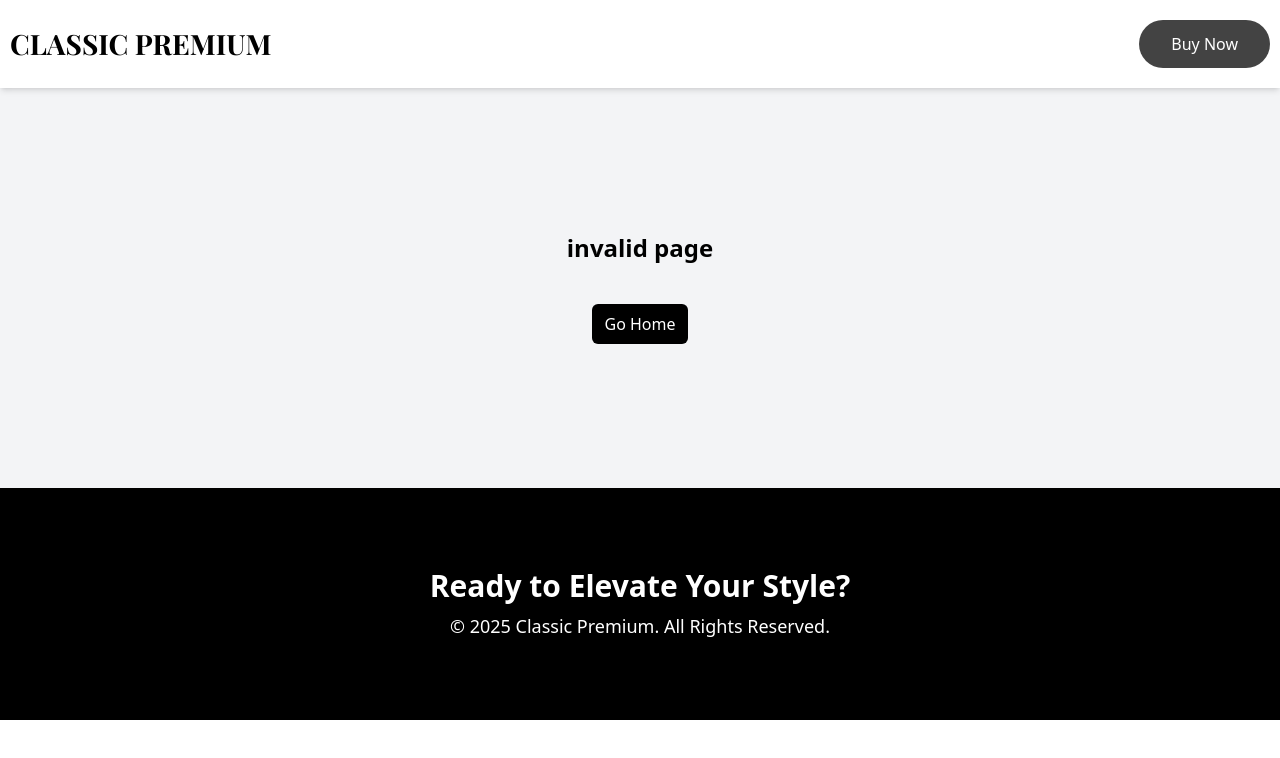
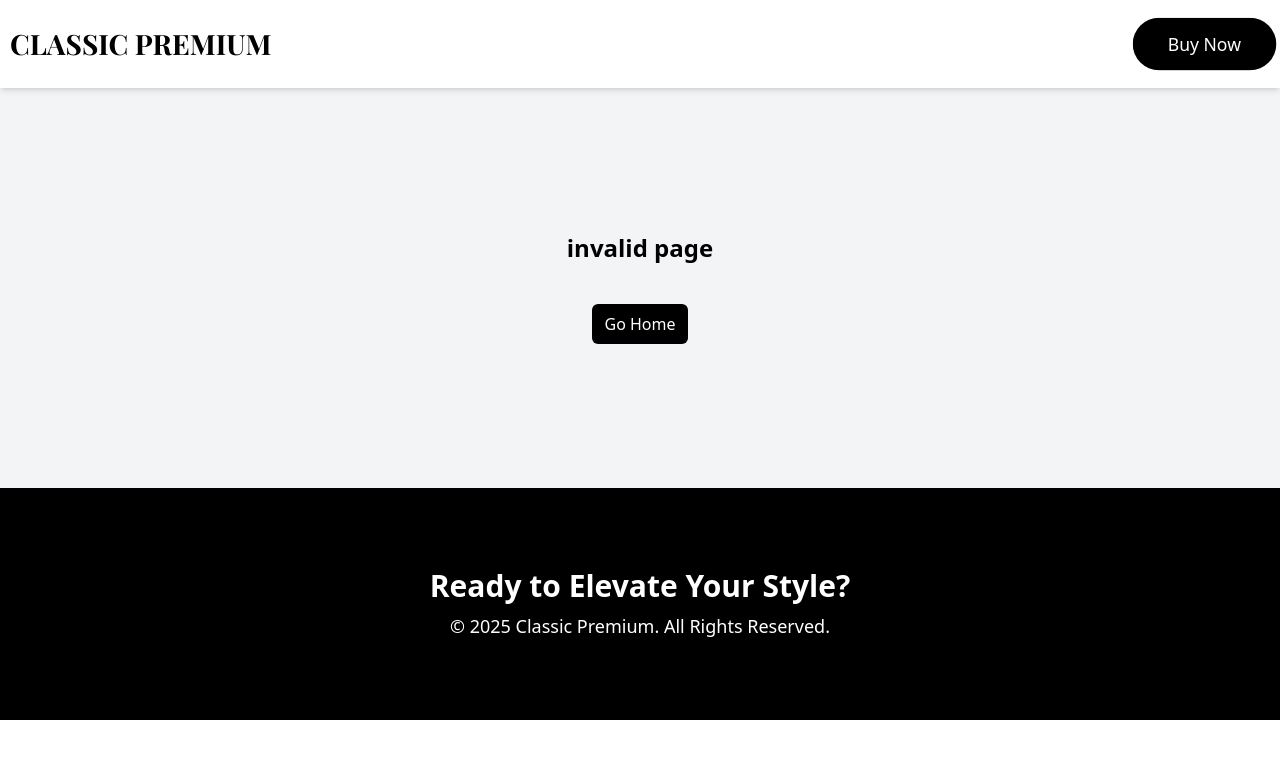
Before and after one commit to MrAbidAkash/vynteex, a Next.js app: page /payment-success in a window 1280 px wide. Shown: the top 758 px of the page. Built offline with nearby package versions, Linux system fonts and the light colour scheme.

Commit message:
all_done_finally

```diff
--- a/src/app/(frontend)/_components/CTASection.tsx
+++ b/src/app/(frontend)/_components/CTASection.tsx
@@ -1,4 +1,4 @@
-"use client"
+'use client'
 
 export default function CTASection() {
   const handleBuyNow = () => {
@@ -17,7 +17,10 @@ export default function CTASection() {
         {' '}
         Limited stock available. Purchase now before the offer ends.{' '}
       </p>
-      <button onClick={handleBuyNow} className="bg-[linear-gradient(135deg,var(--secondary),var(--accent))] text-white px-6 py-3 rounded-full text-xl mt-5 cursor-pointer animate-pulse">
+      <button
+        onClick={handleBuyNow}
+        className="bg-[linear-gradient(135deg,var(--secondary),var(--accent))] text-white px-6 py-3 rounded-full text-xl mt-5 cursor-pointer enroll_Now"
+      >
         Buy Now & Save Today
       </button>
     </section>
--- a/src/app/(frontend)/globals.css
+++ b/src/app/(frontend)/globals.css
@@ -36,3 +36,64 @@
   transform: translateY(80px);
   transition: 0.5s;
 } */
+
+@keyframes button-pulse {
+  0% {
+    transform: rotate(0deg) scale(1);
+  }
+  10% {
+    transform: rotate(10deg) scale(1.05);
+  }
+  20% {
+    transform: rotate(-10deg) scale(1.1);
+  }
+  30% {
+    transform: rotate(5deg) scale(0.95);
+  }
+  40% {
+    transform: rotate(-5deg) scale(1.05);
+  }
+  50% {
+    transform: rotate(0deg) scale(1);
+  }
+  60% {
+    transform: translateX(3px) rotate(3deg);
+  }
+  65% {
+    transform: translateX(-3px) rotate(-3deg);
+  }
+  70% {
+    transform: translateX(2px) rotate(2deg);
+  }
+  75% {
+    transform: translateX(-2px) rotate(-2deg);
+  }
+  80% {
+    transform: translateX(0) rotate(0deg) scale(1.1);
+  }
+  100% {
+    transform: scale(1);
+  }
+}
+
+.enroll_Now {
+  transition:
+    transform 0.3s ease,
+    background-color 0.3s ease;
+
+  animation: button-pulse 3s ease-in-out infinite;
+}
+
+.enroll_Now:hover {
+  background-color: #e04e2c;
+  /* transform: scale(1.05); */
+}
+
+/* button:hover {
+  background-color: var(--secondary-color);
+  box-shadow: 1px 1px 3px gray;
+} */
+
+/* .enroll_Now {
+
+} */
--- a/src/components/Footer.tsx
+++ b/src/components/Footer.tsx
@@ -10,6 +10,7 @@ export default function Footer() {
   const lastIndex = useRef(0)
   useEffect(() => {
     console.log('lastIndex', lastIndex)
+    // Show toast immediately
     const interval = setInterval(() => {
       let index
       do {
@@ -22,8 +23,8 @@ export default function Footer() {
       const minutes = minutesOptions[Math.floor(Math.random() * minutesOptions.length)]
 
       toast(
-        <div className="flex items-center justify-center gap-2">
-          <strong>
+        <div className="flex items-center justify-center gap-2 ">
+          <strong className="text-red-600">
             {buyer.name} from {buyer.city}
           </strong>
           <span>Purchased {minutes} minutes ago</span>
@@ -34,7 +35,7 @@ export default function Footer() {
           },
         },
       )
-    }, 10000)
+    }, 6000)
 
     return () => clearInterval(interval)
   }, [])
--- a/src/components/Header.tsx
+++ b/src/components/Header.tsx
@@ -21,7 +21,7 @@ export default function Header() {
         </Link>
         <button
           onClick={handleBuyNow}
-          className="bg-black text-white px-8 py-3 rounded-full text-md cursor-pointer animate-pulse"
+          className="bg-black text-white px-8 py-3 rounded-full text-md cursor-pointer enroll_Now"
         >
           Buy Now
         </button>
```
Lines whose indentation alone changed are shown as unchanged.
